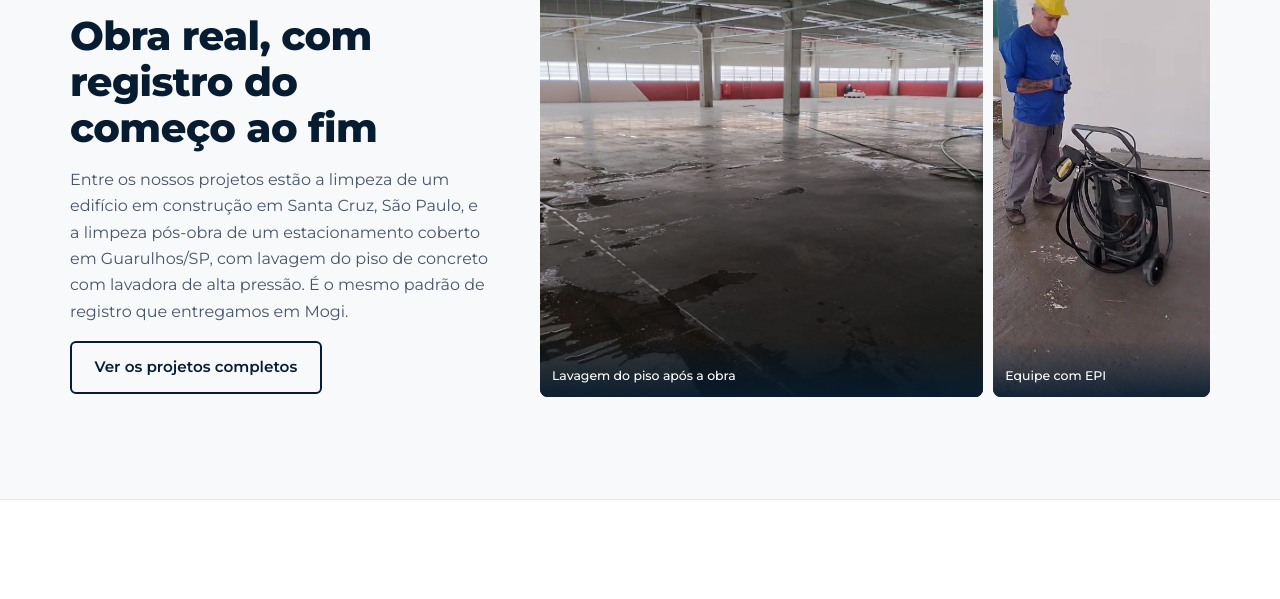
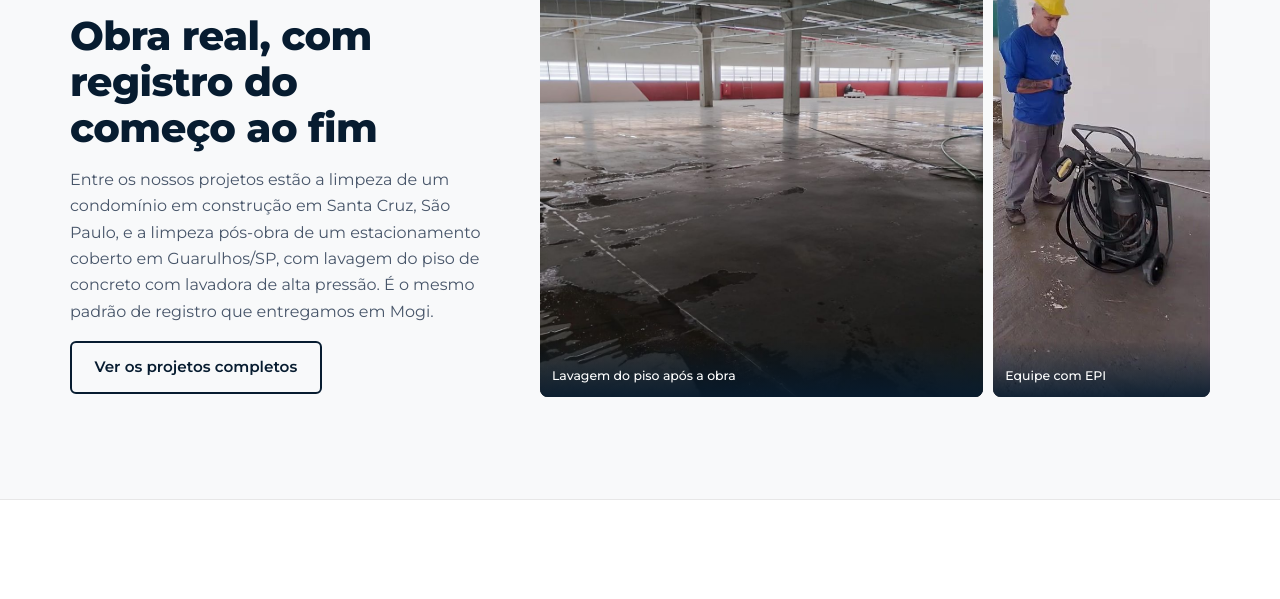
Before and after one commit to mendoncamychelle-star/ms-clean-site, a plain HTML site: page limpeza-pos-obra-mogi-das-cruzes/index.html in a window 1280 px wide. Shown: the part 4020-4619 px from the top of the page. Drawn offline with Linux system fonts and the light colour scheme.

Commit message:
Mogi: condominio em construcao

```diff
--- a/limpeza-pos-obra-mogi-das-cruzes/index.html
+++ b/limpeza-pos-obra-mogi-das-cruzes/index.html
@@ -458,7 +458,7 @@ footer li{overflow-wrap:anywhere}
         <div class="case-info">
           <p class="eyebrow">Projeto realizado</p>
           <h2>Obra real, com registro do começo ao fim</h2>
-          <p class="lede" style="font-size:1rem">Entre os nossos projetos estão a limpeza de um edifício em construção em Santa Cruz, São Paulo, e a limpeza pós-obra de um estacionamento coberto em Guarulhos/SP, com lavagem do piso de concreto com lavadora de alta pressão. É o mesmo padrão de registro que entregamos em Mogi.</p>
+          <p class="lede" style="font-size:1rem">Entre os nossos projetos estão a limpeza de um condomínio em construção em Santa Cruz, São Paulo, e a limpeza pós-obra de um estacionamento coberto em Guarulhos/SP, com lavagem do piso de concreto com lavadora de alta pressão. É o mesmo padrão de registro que entregamos em Mogi.</p>
           <div><a class="btn btn-outline" href="/#projetos" style="color:var(--brand-primary);border-color:var(--brand-primary)">Ver os projetos completos</a></div>
         </div>
         <div class="gallery">
```
